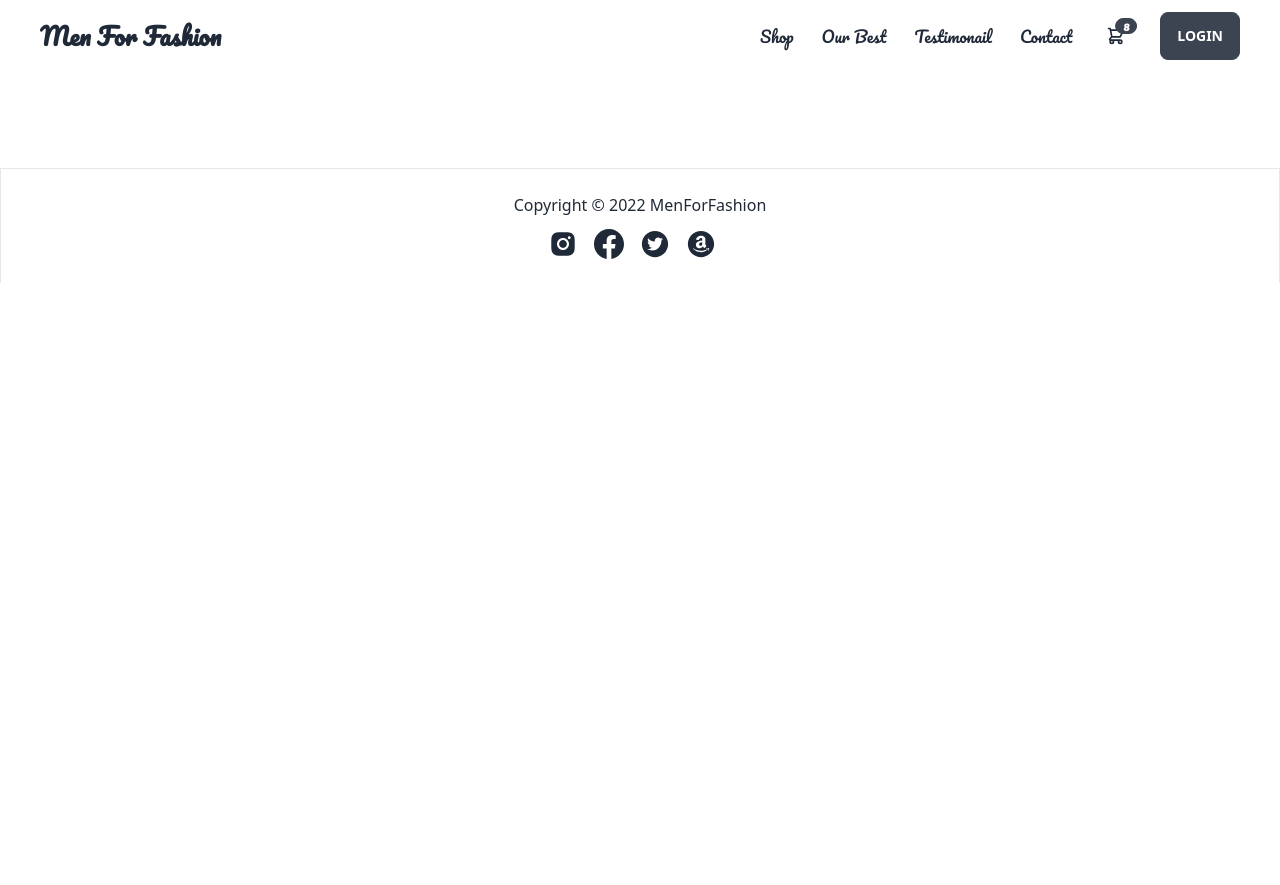
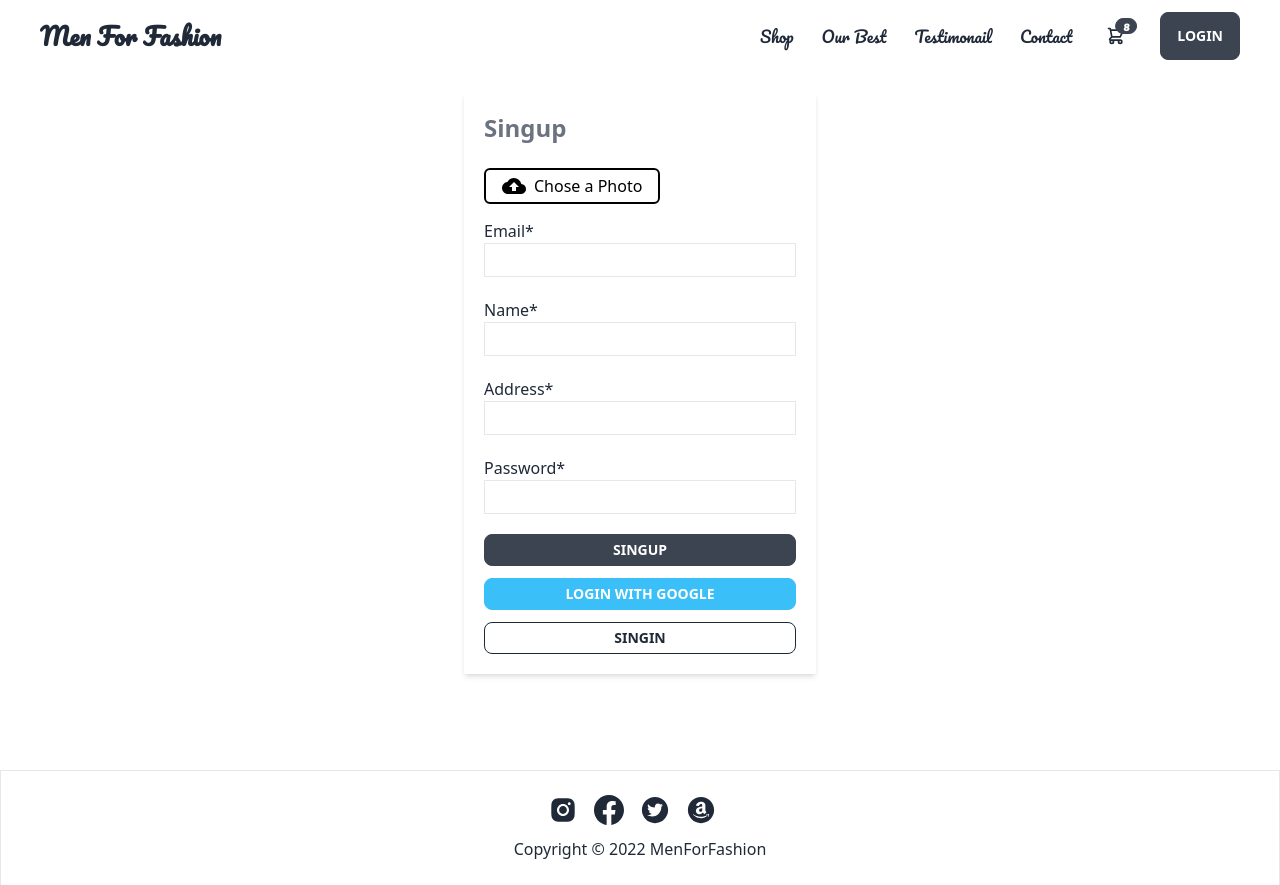
Before and after one commit to MridulSheikh/Man-fashion-client-site, a React (Create React App) app: page /singup in a window 1280 px wide. Before the commit the page ends 800 px from the top, so only its background shows below. Built offline with nearby package versions, Linux system fonts and the light colour scheme; no server answers.

Commit message:
login form

```diff
--- a/package.json
+++ b/package.json
@@ -14,6 +14,7 @@
     "firebase": "^9.9.4",
     "react": "^18.2.0",
     "react-dom": "^18.2.0",
+    "react-hook-form": "^7.34.2",
     "react-icons": "^4.4.0",
     "react-multi-carousel": "^2.8.2",
     "react-responsive-carousel": "^3.2.23",
--- a/src/App.tsx
+++ b/src/App.tsx
@@ -4,6 +4,7 @@ import Home from './pages/Home';
 import Footer from "./components/Shared/Footer";
 import Login from "./pages/Login";
 import Navigation from "./components/Shared/Navigation";
+import Singup from "./pages/Singup";
 
 function App() {
   return (
@@ -12,6 +13,7 @@ function App() {
       <Routes>
         <Route path="/" element={<Home />} />
         <Route path="/login" element={<Login />} />
+        <Route path="/singup" element={<Singup />} />
       </Routes>
       <Footer />
     </div>
--- a/src/components/Shared/Footer.tsx
+++ b/src/components/Shared/Footer.tsx
@@ -4,13 +4,13 @@ import {BsFacebook} from 'react-icons/bs'
 function Footer() {
   return (
     <div className='flext justify-center w-full py-6 mt-24 text-center border border-b-0 '>
-        <p className='font-sans'>Copyright © 2022 MenForFashion</p>
-        <div className='flex justify-center mt-3'>
+      <div className='flex justify-center'>
             <a href="#" className='text-3xl'> <AiFillInstagram /></a>
             <a href="#" className='text-3xl mx-4'> <BsFacebook /></a>
             <a href="#" className='text-3xl'> <AiFillTwitterCircle /></a>
             <a href="#" className='text-3xl mx-4'> <AiFillAmazonCircle /></a>
         </div>
+        <p className='font-sans mt-3'>Copyright © 2022 MenForFashion</p>
     </div>
   )
 }
--- a/src/components/Shared/Navigation.jsx
+++ b/src/components/Shared/Navigation.jsx
@@ -6,7 +6,7 @@ import useAuth from '../../hooks/useAuth';
 
 function Navigation() {
     const [down, setDown] = useState(false);
-    const {user, singinWithGoogle, logout} = useAuth();
+    const {user, logout} = useAuth();
 
     const controler = () => {
         if (window.scrollY > 100) {
@@ -19,7 +19,7 @@ function Navigation() {
         window.addEventListener('scroll', controler)
     }, [])
     return (
-        <div className={`navbar sticky top-0 bg-white z-50 py-3 xl:px-10 ease-in-out duration-300 ${down && "drop-shadow-md bg-cyan-100"}`}>
+        <div className={`navbar bg-white sticky top-0 z-50 py-3 xl:px-10 ease-in-out duration-200 ${down && "drop-shadow-md bg-cyan-100"}`}>
             <div className="flex-1">
                 <a href="/#">
                     <p className="font-bold text-2xl">Men For Fashion</p>
@@ -63,12 +63,14 @@ function Navigation() {
                                 <span className="badge">{user.displayName}</span>
                             </a>
                         </li>
-                        <li><a>Settings</a></li>
+                        <li><a>Dashboard</a></li>
                         <li onClick={logout}><a>Logout</a></li>
                     </ul>
                 </div>
                 :
-                <button onClick={singinWithGoogle} className='btn font-sans'>login</button>
+                <Link to="/login">
+                  <button className='btn font-sans'>login</button>
+                </Link>
                 }
             </div>
         </div>
--- a/src/pages/Login.tsx
+++ b/src/pages/Login.tsx
@@ -1,8 +1,32 @@
-import React from 'react'
+import { Link } from "react-router-dom";
+import useAuth from "../hooks/useAuth"
+
 
 function Login() {
+  const {singinWithGoogle} = useAuth();
   return (
-    <div>Login</div>
+    <div className="container mx-auto">
+         <div className="w-full flex justify-center">
+            <div className="my-32 p-5 shadow-md ">
+              <h1 className="text-2xl font-bold text-gray-500 font-sans">Login</h1>
+              <form className="mt-6">
+                <div>
+                  <span className="font-sans">Email*</span><br />
+                  <input className="font-sans border py-1 px-3 w-full" type="email" />
+                </div>
+                <div className="mt-5">
+                  <span className="font-sans">Password*</span><br />
+                  <input className="font-sans border py-1 px-3 w-full" type="password" />
+                </div>
+                <button className="btn  btn-sm w-full font-sans mt-5">Login</button>
+              </form>
+              <button onClick={singinWithGoogle} className="btn btn-info text-white  btn-sm w-full font-sans mt-3">Login With Google</button>
+              <Link to="/singup">
+                <button className="btn btn-outline btn-sm w-full font-sans mt-3">singup</button>
+              </Link>
+            </div>
+         </div>
+    </div>
   )
 }
 
--- /dev/null
+++ b/src/pages/Singup.tsx
@@ -0,0 +1,61 @@
+import { Link } from 'react-router-dom'
+import useAuth from '../hooks/useAuth'
+import {MdCloudUpload} from 'react-icons/md'
+import { SubmitHandler, useForm } from "react-hook-form";
+
+interface IFormInput {
+    email: string;
+    displayName: string;
+    Address: string;
+    password: string;
+    files: any;
+  }
+
+function Singup() {
+    const { register, handleSubmit, reset, formState:{errors} } = useForm<IFormInput>();
+    const onSubmit: SubmitHandler<IFormInput> = data => {
+        console.log(data);
+        reset();
+    }
+    const {singinWithGoogle} = useAuth();
+  return (
+    <div className="container mx-auto">
+         <div className="w-full flex justify-center">
+            <div className="p-5 mt-5 shadow-md ">
+              <h1 className="text-2xl font-bold text-gray-500 font-sans">Singup</h1>
+              <form onSubmit={handleSubmit(onSubmit)} className="mt-6">
+              <div className='relative gorup'>
+                  <input className="font-sans w-full opacity-0" accept='image/*' type="file" {...register("files")} />
+                  <label htmlFor='upload-button' className='flex font-sans px-4 rounded-md gorup-hover:bg-black group-hover:cursor-pointer group-hover:text-white border-2 border-black text-black py-1 text-center absolute top-0 -z-10'><MdCloudUpload className='text-2xl mr-2' /> Chose a Photo</label>
+                </div>
+                <div className='mt-5'>
+                  <span className="font-sans">Email*</span><br />
+                  <span className='text-red-500 font-sans'>{errors.email && errors.email.message}</span>
+                  <input className="font-sans border py-1 px-3 w-full" type="email" {...register("email",{required: {value:true, message: "E-mail field reqruired" }})} />
+                </div>
+                <div className="mt-5">
+                  <span className="font-sans">Name*</span><br />
+                  <span className='text-red-500 font-sans'>{errors.displayName && errors.displayName.message}</span>
+                  <input className="font-sans border py-1 px-3 w-full" {...register("displayName",{required: {value:true, message: "Name field reqruired" }})} />
+                </div>
+                <div className="mt-5">
+                  <span className="font-sans">Address*</span><br />
+                  <input className="font-sans border py-1 px-3 w-full" {...register("Address",{required: true})} />
+                </div>
+                <div className="mt-5">
+                  <span className="font-sans">Password*</span><br />
+                  <input className="font-sans border py-1 px-3 w-full" type="password" {...register("password",{required: true})} />
+                </div>
+                <button className="btn  btn-sm w-full font-sans mt-5">Singup</button>
+              </form>
+              <button onClick={singinWithGoogle} className="btn btn-info text-white  btn-sm w-full font-sans mt-3">Login With Google</button>
+              <Link to="/login">
+                <button className="btn btn-outline btn-sm w-full font-sans mt-3">singin</button>
+              </Link>
+            </div>
+         </div>
+    </div>
+  )
+}
+
+export default Singup
```
Also changed, not shown: 1 other file (tests, documents, lock files or other folders).
